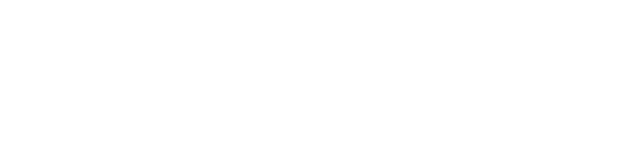
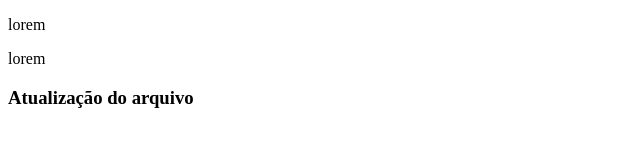
Before and after one commit to marcoslimabsb/projetos_ifb, a plain HTML site: page arquivo.html in a window 1280 px wide. Shown: the whole page, without its empty margins (0-640 px from the left). Drawn offline with Linux system fonts and the light colour scheme.

Commit message:
Update arquivo.html

```diff
--- a/arquivo.html
+++ b/arquivo.html
@@ -6,6 +6,8 @@
     <title>Document</title>
 </head>
 <body>
-
+    <p>lorem</p>
+    <p>lorem</p>
+    <h3>Atualização do arquivo</h3>
 </body>
 </html>
```
